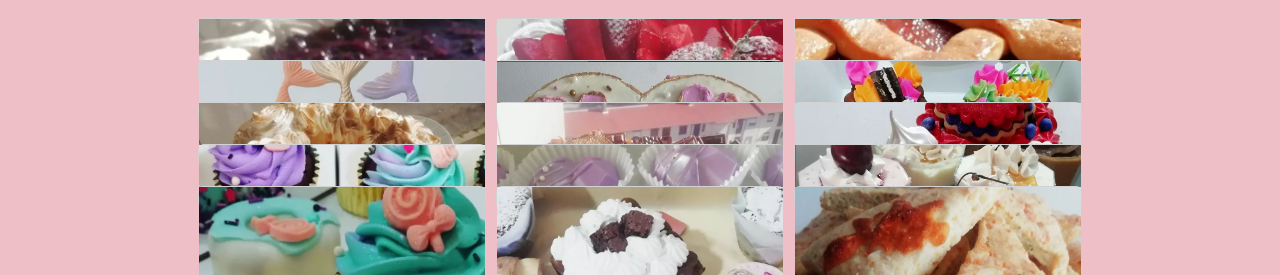
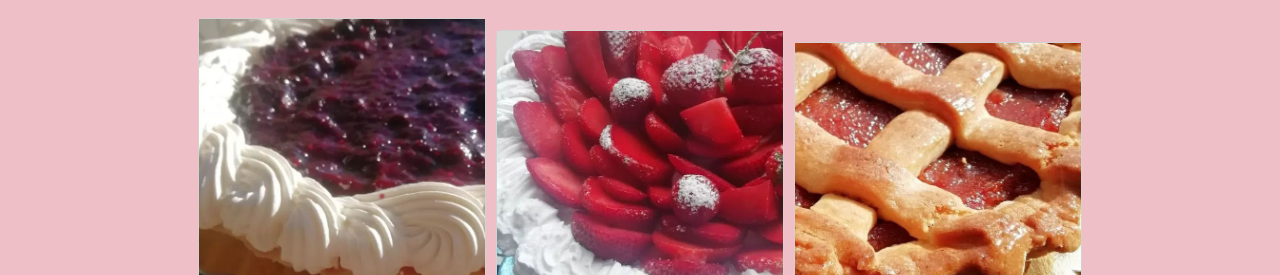
Before and after one commit to malauraboria/bellarosa, a website: page pages/mi_carrito.html in a window 1280 px wide. Shown: the part 525-800 px from the top of the page. Drawn offline with nearby package versions, Linux system fonts and the light colour scheme.

Commit message:
bella rosa

```diff
--- a/scss/Contenido/_main.scss
+++ b/scss/Contenido/_main.scss
@@ -7,3 +7,9 @@ main {
     margin: 0;
     grid-area: main;
 }
+
+.col #mi_carrito .card {
+    width: 18rem;
+    margin-bottom: 10px;
+    float: left;
+}
--- a/scss/Layouts/_grid.scss
+++ b/scss/Layouts/_grid.scss
@@ -1,37 +1,18 @@
 .col #mi_carrito {
     display: grid;
-    grid-template-areas:
-        "card card card"
-        "card card card"
-        "card card card"
-        "card card card"
-        "card card card";
-    grid-template-rows: repeat(5, 2rem);
-    grid-template-columns: auto;
-    grid-auto-flow: row;
-    column-gap: 10px;
-    row-gap: 10px;
+    grid-template-columns: repeat(3, 1fr);
+    grid-gap: 10px;
     padding: 5px;
-    justify-content: space-evenly;
-    align-items: stretch;
-    align-content: center;
-    margin: 0;
     justify-items: center;
-    width: 100%;
+    align-items: center;
 }
 
-.col #mi_carrito .card {
-    width: 18rem;
-    margin-bottom: 10px;
-    float: left;
-  }
-
-body{
+body {
     display: grid;
     grid-template-areas:
-    "header nav nav"
-    "main main main"
-    "footer footer footer";
+        "header nav nav"
+        "main main main"
+        "footer footer footer";
     grid-template-rows: auto;
     grid-template-columns: auto;
     justify-content: space-evenly;
```
Also changed, not shown: css/style.css, 1 other file.
